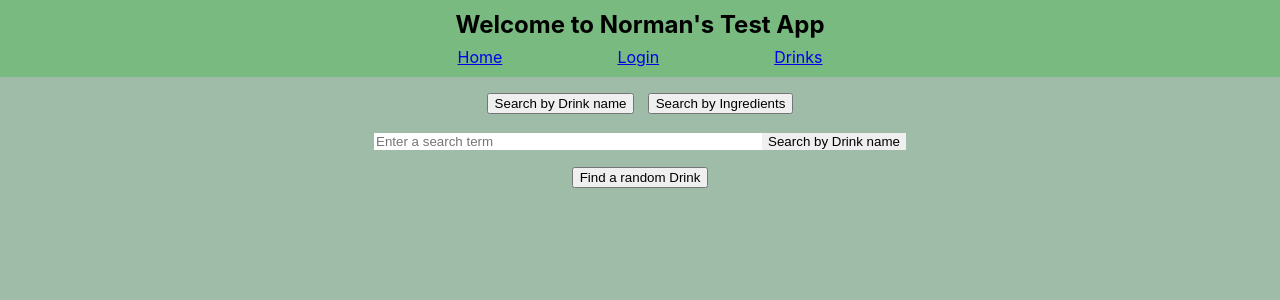
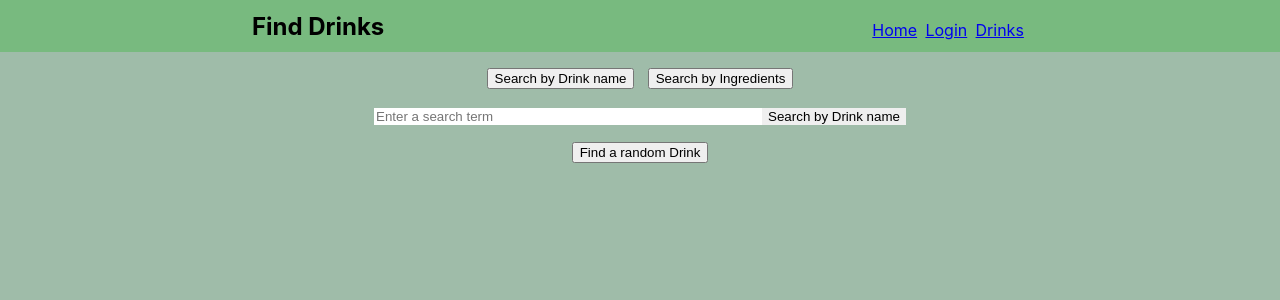
Before and after one commit to normanjli/testpage, a React (Create React App) app in the folder client/: page /drinks in a window 1280 px wide. Shown: the top 300 px of the page. Built offline with nearby package versions, Linux system fonts and the light colour scheme.

Commit message:
added links, reactive title

```diff
--- a/client/public/index.html
+++ b/client/public/index.html
@@ -15,6 +15,7 @@
       user's mobile device or desktop. See https://developers.google.com/web/fundamentals/web-app-manifest/
     -->
     <link rel="manifest" href="%PUBLIC_URL%/manifest.json" />
+    <link rel="stylesheet" href="https://maxcdn.bootstrapcdn.com/font-awesome/4.4.0/css/font-awesome.min.css">
     <!--
       Notice the use of %PUBLIC_URL% in the tags above.
       It will be replaced with the URL of the `public` folder during the build.
--- a/client/src/components/FullDisplayCard.js
+++ b/client/src/components/FullDisplayCard.js
@@ -15,7 +15,6 @@ const FullDisplayCard = ({drink,onClick}) => {
     })
     console.log(ingredientsArr)
     return (
-        <div>
             <div className='fulldrink'>
                     <button className='closebtn' onClick={onClick}>x</button>
                     <h1 className="drinkName">{strDrink}</h1>
@@ -35,7 +34,6 @@ const FullDisplayCard = ({drink,onClick}) => {
                     </div>
                 </div>
             </div>
-        </div>
     );
 };
 
--- a/client/src/components/NavBar/Navbar.js
+++ b/client/src/components/NavBar/Navbar.js
@@ -1,14 +1,27 @@
-import React from 'react';
+import React, {useState} from 'react';
 import { Link } from 'react-router-dom';
-const Navbar = () => {
+const Navbar = ({title}) => {
+    const [clicked, setClicked] = useState(false)
+    const clickHandler = ()=>{
+        return clicked?setClicked(false):setClicked(true)
+    }
+    const links = [
+    <Link to='/'>Home</Link>,
+    <Link to='/login'>Login</Link>,
+    <Link to='/drinks'>Drinks</Link>
+]
     return (
         <nav className='navbar'>
-            <h1>Welcome to Norman's Test App</h1>
+            <h1>{title}</h1>
             <div className='links'>
-                <Link to='/'>Home</Link>
-                <Link to='/login'>Login</Link>
-                <Link to='/drinks'>Drinks</Link>
+                <button className="icon" onClick={()=>clickHandler()}>
+                    <i className="fa fa-bars"/>
+                </button>
+                {clicked?links:null}
             </div>
+                <div className= "responsive">
+                    {links}
+                </div>
         </nav>
     );
 };
--- a/client/src/index.css
+++ b/client/src/index.css
@@ -47,6 +47,7 @@ input{
   border-radius: 10px;
   margin-top:1em;
   box-shadow: gray -3px 3px 2px 2px;
+  font-size: 100%;
 }
 .drinkcard:hover{
   box-shadow:gray -3px 3px 3px 3px;
@@ -62,9 +63,17 @@ input{
 .hide{
   display: none;
 }
+.responsive{
+  max-width: 500em;
+  width:10em;
+  height:1.5em;
+  display: flex;
+  flex-wrap: wrap;
+  justify-content: space-between;
+  padding-top: 1vh;
+}
 .links{
-  max-width: 30em;
-  width:auto;
+  width: 10em;
   display: flex;
   flex-wrap: wrap;
   justify-content: space-between;
@@ -92,6 +101,7 @@ input{
   padding: 10px;
   position: fixed top;
   margin-bottom:1em;
+  display: flex;
 }
 .searchtypebtn{
   display: flex;
@@ -114,6 +124,7 @@ input{
   margin-top: 1em;
   box-shadow: gray -3px 3px 2px 1px;
 }
+
 .fulldrink-img{
   object-fit: contain;
   max-width:100%;
@@ -126,13 +137,12 @@ input{
   margin: .5em;
   display: flex;
   justify-content: space-evenly;
-  align-content: center;
 }
 .ingredient{
+  margin-left: 1em;
   text-align: left;
 }
 .closebtn {
-  text-decoration: underline;
   position: relative;
   float: right;
   background: none;
@@ -141,12 +151,19 @@ input{
   right: -45%;
 }
 .closebtn:hover{
+  text-decoration: underline;
   cursor: pointer;
 }
 .drinkInstructions{
   display: flex;
+  max-height: 50%;
   width: 50% ;
-  margin-left: 2em;
+  margin-left: 1em;
+  font-size: 1em;
+  gap:1em;
+}
+.drinkInstructions>p{
+  text-align: left;
 }
 .searchBtn{
   border:none;
@@ -157,12 +174,33 @@ input{
 .searchdrinkinput{
   width: 30vw;
 }
-
+.icon{
+  padding-top: 1vh;
+  display: contents;
+}
   @media screen and (min-width:992px) {
     .fulldrink{
-      width: 60vw;
+      width: 70vw;
     }
     .searchdrink{
       width: 75vh;
     }
+    .icon{
+      display: none;
+    }
+    .links{
+      display:none;
+    }
+
   }
+  @media screen and (max-width:992px) {
+    .responsive{
+      display: none;
+    }
+    .drinkInstructions{
+      font-size: 2vw;
+    }
+    .navbar{
+      justify-content: space-between;
+    }
+  }
--- a/client/src/index.js
+++ b/client/src/index.js
@@ -3,7 +3,6 @@ import ReactDOM from "react-dom";
 import "./index.css";
 import reportWebVitals from "./reportWebVitals";
 import { BrowserRouter as Router, Routes, Route } from 'react-router-dom';
-import Navbar from './components/NavBar/Navbar';
 import Login from './routes/Login';
 import Home from './routes/Home';
 import Drinks from './routes/Drinks';
@@ -11,7 +10,6 @@ ReactDOM.render(
   <>
   <div className='content'>
     <Router>
-      <Navbar/>
       <Routes>
         <Route path='/' element={<Home/>}/>
         <Route path='/login' element={<Login/>}/>
--- a/client/src/routes/Drinks.js
+++ b/client/src/routes/Drinks.js
@@ -5,6 +5,7 @@ import Search from '../components/search/search';
 import Button from '../components/button/Button'
 import FullDisplayCard from '../components/FullDisplayCard';
 import handler from '../handler';
+import Navbar from '../components/NavBar/Navbar';
 
 const Drinks = () => {
   const [searchDrinkVal, setSearchDrinkVal] = useState('')
@@ -96,6 +97,7 @@ const Drinks = () => {
   }
   return (
     <>
+    <Navbar title="Find Drinks"/>
     <div className='searchtypebtn'>
     <Button className='searchbtn' onClick={()=>{
       setSearchType(`drink`);
--- a/client/src/routes/Home.js
+++ b/client/src/routes/Home.js
@@ -1,10 +1,13 @@
 import React from 'react';
-
+import Navbar from '../components/NavBar/Navbar';
 const Home = () => {
     return (
+        <>
+        <Navbar title="Welcome to Norman's test page"/>
         <div style={{width:'50vw', marginTop:'5em'}}>
             <h2>Here you can view random drinks queried from the <a href="https://www.thecocktaildb.com" target='_blank' rel="noreferrer">cocktail api</a>. You will be able to make an account, save favorites, review them and keep notes on the drink</h2>
         </div>
+        </>
     );
 };
 
--- a/client/src/routes/Login.js
+++ b/client/src/routes/Login.js
@@ -1,5 +1,5 @@
 import React from 'react';
-
+import Navbar from '../components/NavBar/Navbar';
 const Login = () => {
     // const [user, setUser] = useState({
     //     username: '',
@@ -8,6 +8,7 @@ const Login = () => {
 
     return (
         <div>
+            <Navbar title='Login to your account'/>
             <form className='login'>
                 <h1>TODO make it go boom</h1>
                 <div>
```
